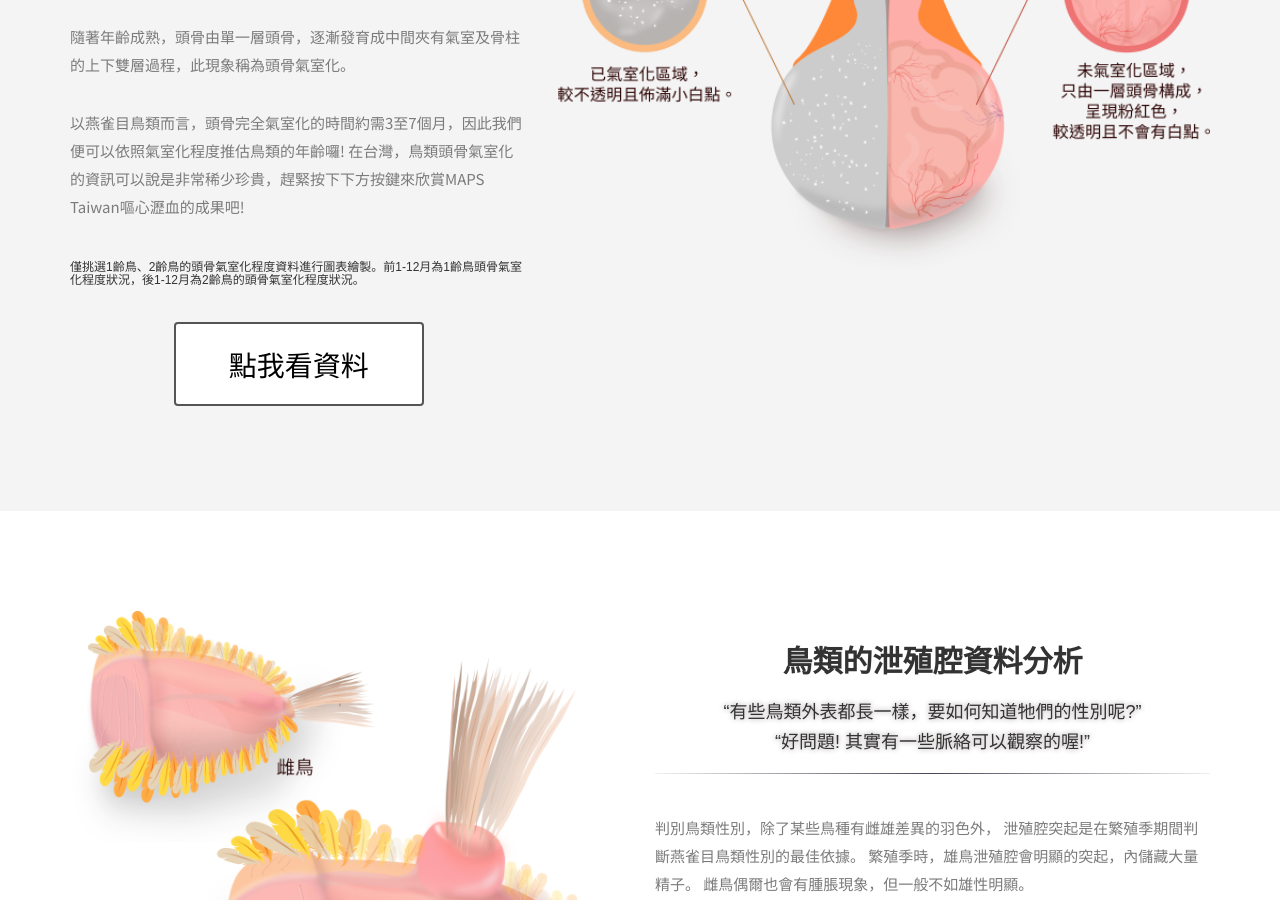
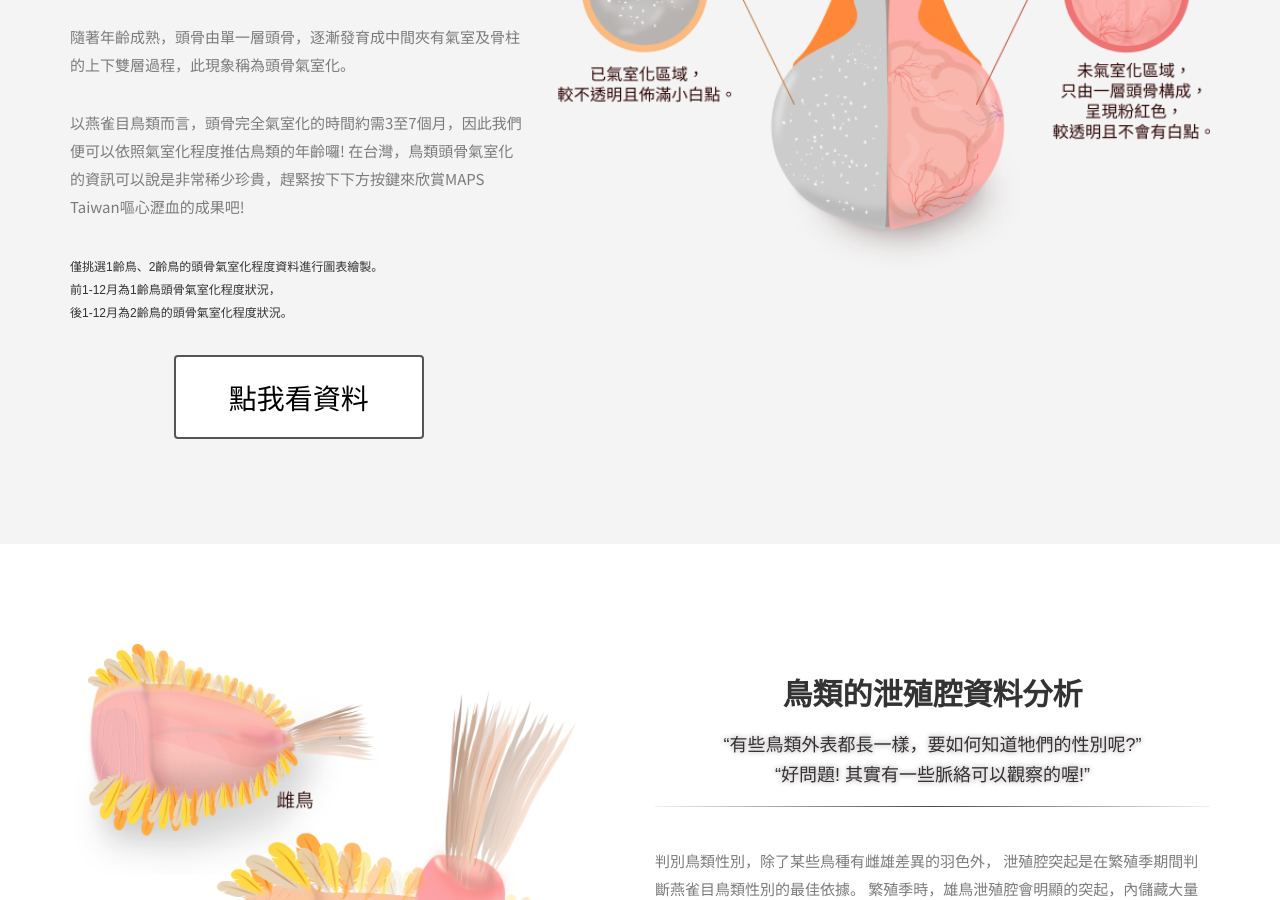
Before and after one commit to farewellXD/MAPS_Taiwan, a Jekyll site: the page built from index.html, in a window 1280 px wide and 900 px high, scrolled down 3092 px. Built offline with Jekyll 4.4.1, drawn with Linux system fonts in a browser that asks for light colours; nearby versions of some CDN libraries; some web fonts are replaced.

```diff
--- a/index.html
+++ b/index.html
@@ -186,8 +186,9 @@ permalink: /
               <p>以燕雀目鳥類而言，頭骨完全氣室化的時間約需3至7個月，因此我們便可以依照氣室化程度推估鳥類的年齡囉!
               在台灣，鳥類頭骨氣室化的資訊可以說是非常稀少珍貴，趕緊按下下方按鍵來欣賞MAPS Taiwan嘔心瀝血的成果吧!</p>
               <br>
-              <h6>僅挑選1齡鳥、2齡鳥的頭骨氣室化程度資料進行圖表繪製。前1-12月為1齡鳥頭骨氣室化程度狀況，後1-12月為2齡鳥的頭骨氣室化程度狀況。</h6>
-
+              <h6>僅挑選1齡鳥、2齡鳥的頭骨氣室化程度資料進行圖表繪製。</h6>
+              <h6>前1-12月為1齡鳥頭骨氣室化程度狀況，</h6>
+              <h6>後1-12月為2齡鳥的頭骨氣室化程度狀況。</h6>
             </div>
           <br>
             <div align="center">
```
